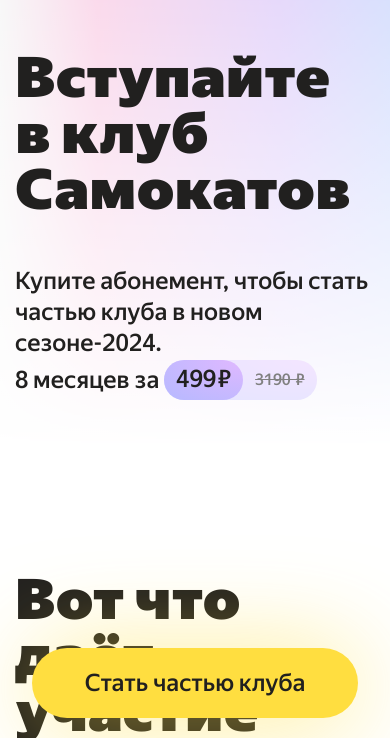
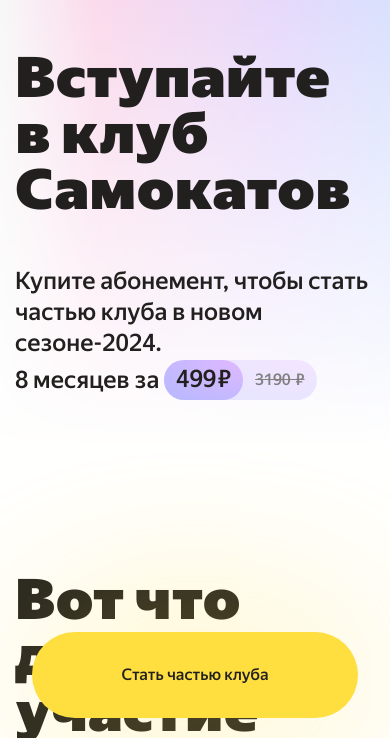
Before and after one commit to EgorTilda/go-scooter-pass, a website: page src/index.html in a window 390 px wide. Shown: the part 106-844 px from the top of the page. Drawn offline with nearby package versions, Linux system fonts and the light colour scheme; files that its build step writes are made by us from their sources; files whose address does not match are found by name.

Commit message:
btn fix on mobile version fz 2

```diff
--- a/src/scss/_components.scss
+++ b/src/scss/_components.scss
@@ -19,6 +19,10 @@
 
     @media screen and (max-width: 425px) {
         width: 100%;
+        font-size: 16px;
+        padding: 2rem 3rem;
+        border-radius: 3rem;
+        box-shadow: 0px 4px 200px 0px rgba(255, 222, 64, 0.59);
     }
 
     &--sm {
```
Also changed, not shown: dist/css/main.css.
